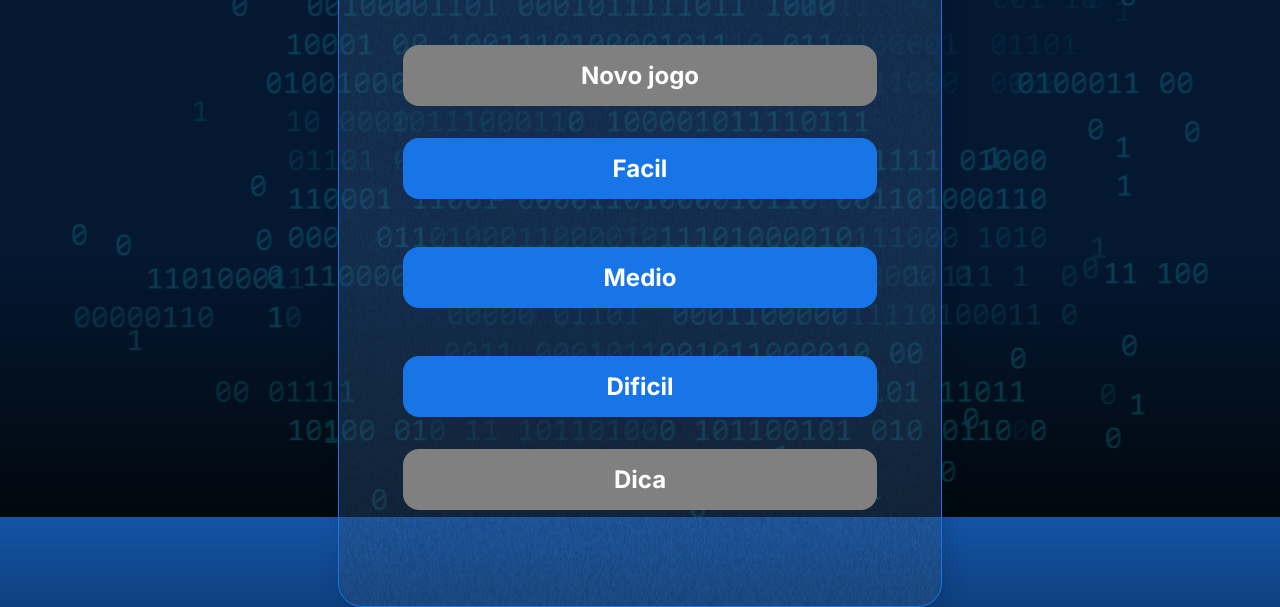
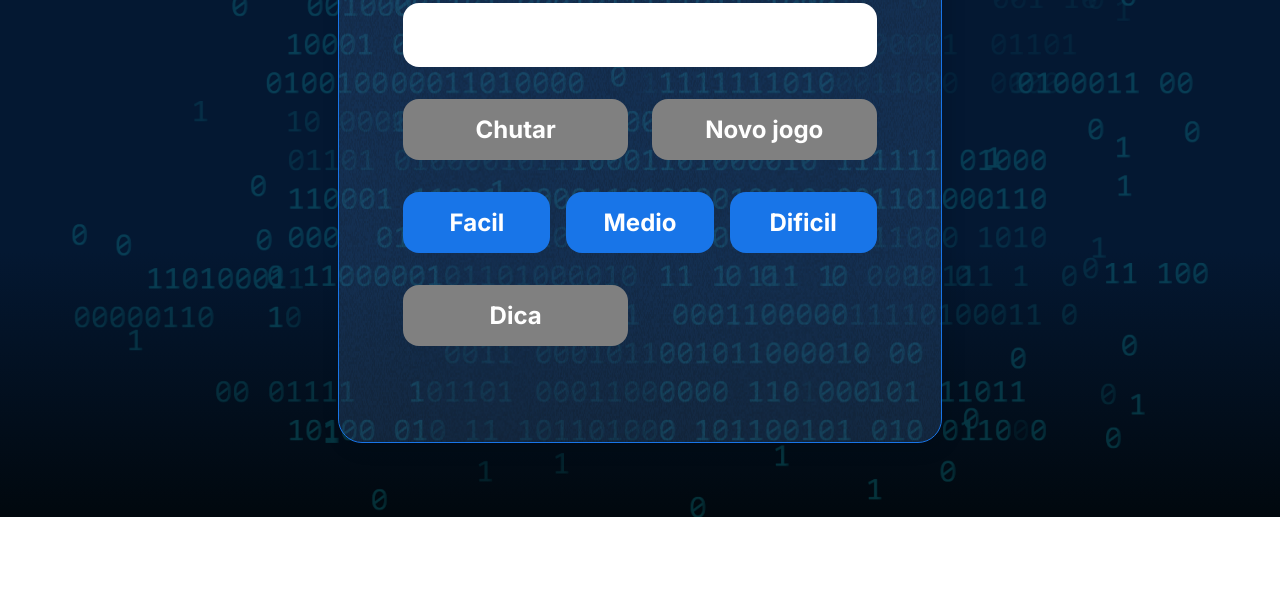
Before and after one commit to nadingarcia/numero_secreto, a plain HTML site: page index.html in a window 1280 px wide. Shown: the part 283-890 px from the top of the page. After the commit the page ends 800 px from the top, so only its background shows below. Drawn offline with Linux system fonts and the light colour scheme.

Commit message:
Update style.css

```diff
--- a/style.css
+++ b/style.css
@@ -58,11 +58,10 @@ body::before {
     border-radius: 16px;
     background: #1875E8;
     padding: 16px 24px;
-    width: 100%;
+    width: calc(50% - 0.5em);
     font-size: 24px;
     font-weight: 700;
     border: none;
-    margin-top: 2rem;
 }
 
 button:disabled {
@@ -92,8 +91,10 @@ button:disabled {
 
 .container__botoes {
     display: flex;
-    flex-direction: column;
-    row-gap: 1em;
+    flex-direction: row;
+    justify-content: space-between;
+    column-gap: 1em;
+    margin-top: 2rem;
 }
 
 h1 {
```
